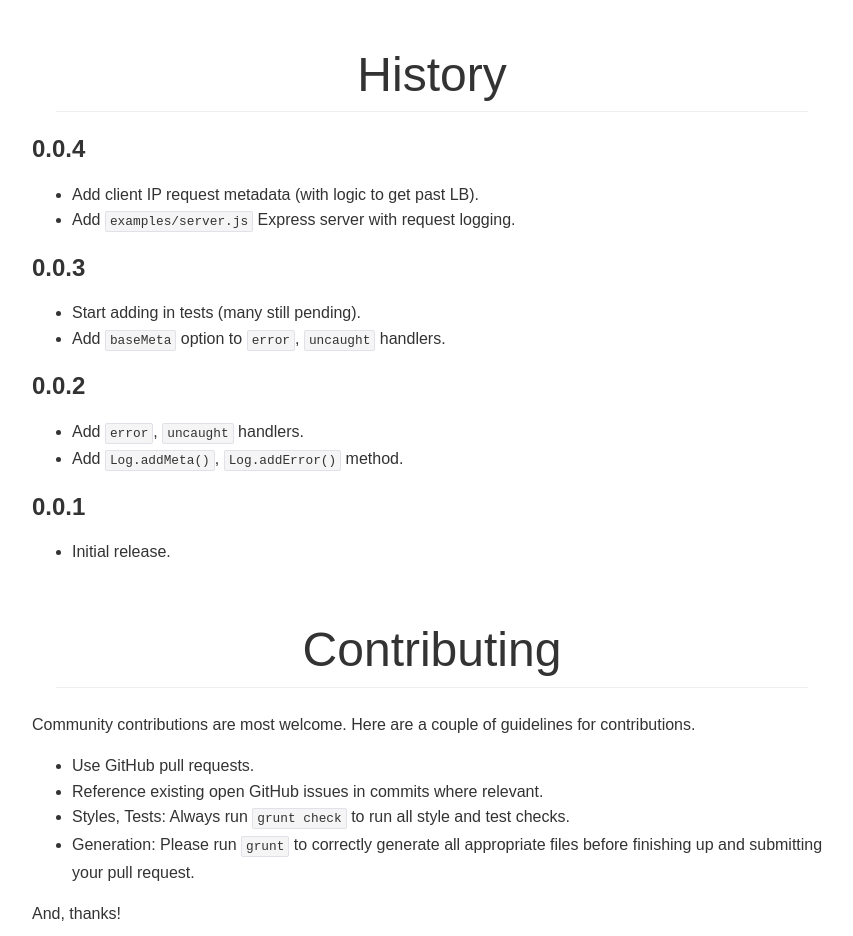
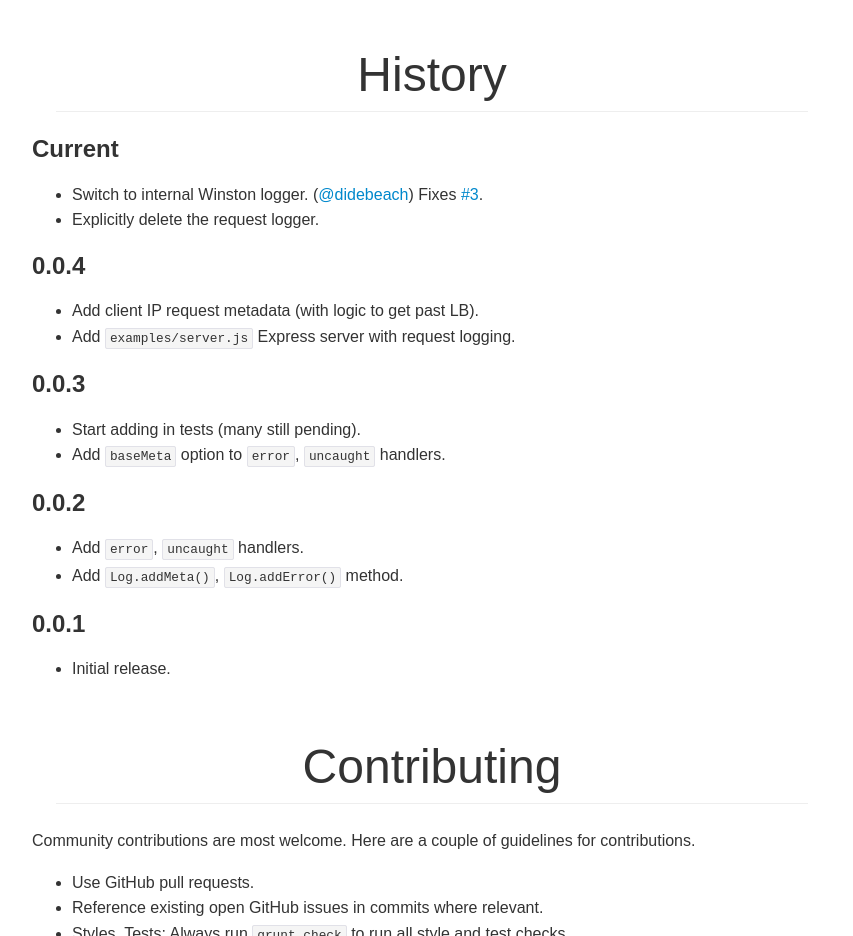
Before and after one commit to FormidableLabs/express-winston-middleware, a website: page index.html in a window 1280 px wide. Shown: the part 4320-5256 px from the top of the page, without its empty margins (0-853 px from the left). Drawn offline with nearby package versions, Linux system fonts and the light colour scheme.

Commit message:
Update docs.

```diff
--- a/index.html
+++ b/index.html
@@ -165,6 +165,12 @@ Released under the <a href="./LICENSE.txt">MIT</a> License.</p>
 
         </div>
         <div id="history"><h1 id="history">History</h1>
+<h2 id="current">Current</h2>
+<ul>
+<li>Switch to internal Winston logger. (<a href="https://github.com/didebeach">@didebeach</a>)
+Fixes <a href="https://github.com/FormidableLabs/express-winston-middleware/issues/3">#3</a>.</li>
+<li>Explicitly delete the request logger.</li>
+</ul>
 <h2 id="0-0-4">0.0.4</h2>
 <ul>
 <li>Add client IP request metadata (with logic to get past LB).</li>
```
Also changed, not shown: HISTORY.md (+3 -0 lines).
